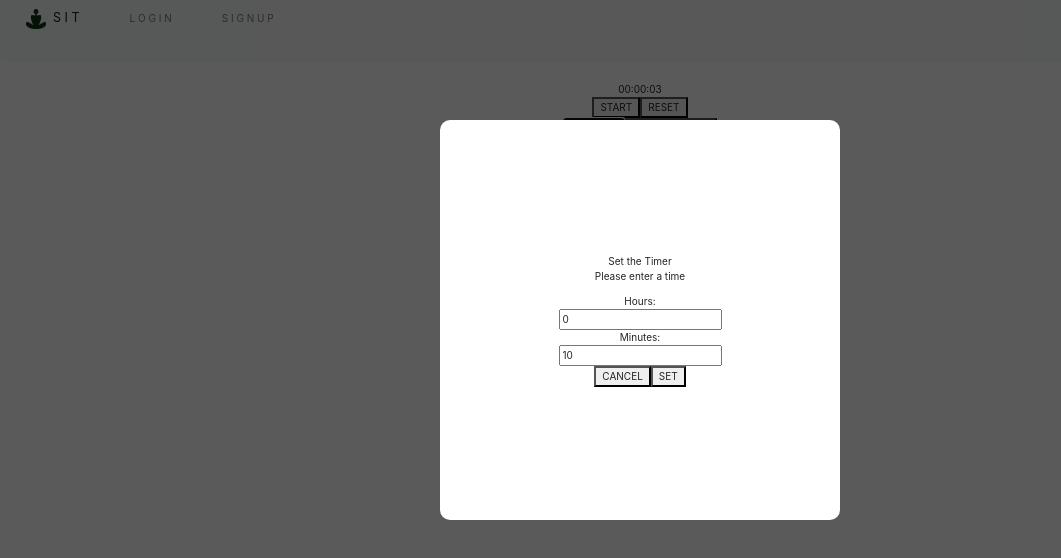
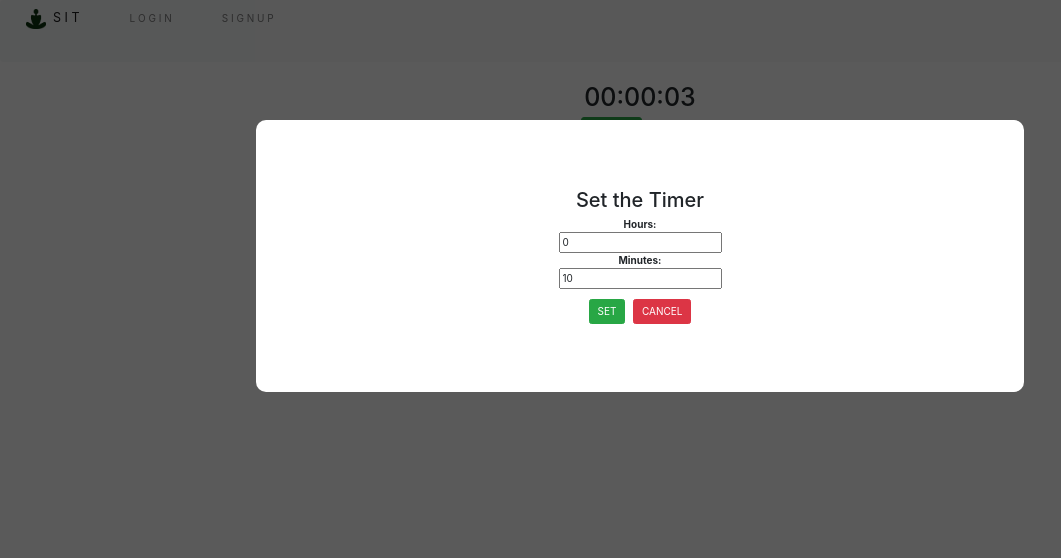
Before and after one commit to Loquen/sit, a React (Create React App) app: page /timer in a window 1280 px wide. Both pictures are taken after a click on the button "SET TIME". Shown: the top 558 px of the page, without its empty margins (0-1061 px from the left). Built offline with nearby package versions, Linux system fonts and the light colour scheme.

Commit message:
style modals and buttons

```diff
--- a/src/components/Modal/Modal.jsx
+++ b/src/components/Modal/Modal.jsx
@@ -30,7 +30,7 @@ class Modal extends Component {
 
     return (
       <div className={`${styles.Modal}`} >
-        <div className={`${styles.ModalBox}`} ref={this.wrapperRef}>
+        <div className={`${styles.ModalBox} ${this.props.modalClassName}`} ref={this.wrapperRef}>
           {this.props.children}
         </div>
       </div>
--- a/src/components/Modal/Modal.module.css
+++ b/src/components/Modal/Modal.module.css
@@ -17,7 +17,18 @@
   align-items: center;
   margin: 0px auto;
   background: white;
-  width: 50vmin;
-  height: 50vmin;
+  /* width: 200px; */
+  max-width: 60%;
+  /* height: 300px; */
+  max-height: 80%;
+  min-height: 40%;
   border-radius: 10px;
 }
+
+.ModalBox button {
+  margin-top: 10px;
+}
+
+.timer-modal {
+  margin: 10px;
+}
--- a/src/components/Modal/SetTimeModal.jsx
+++ b/src/components/Modal/SetTimeModal.jsx
@@ -1,4 +1,7 @@
 import React, { Component } from 'react';
+import { Button } from 'react-bootstrap';
+import './Modal.module.css'
+
 
 class SetTimeModal extends Component {
 
@@ -29,10 +32,9 @@ class SetTimeModal extends Component {
   render() {
     return (
       <>
-        <header>{this.props.title}</header>
+        <h2>{this.props.title}</h2>
 
-        <p>Please enter a time</p>
-        Hours:<input
+        <strong>Hours:</strong><input
           type='number'
           min='0'
           name='hour'
@@ -40,7 +42,7 @@ class SetTimeModal extends Component {
           value={this.state.hour}
           onChange={this.handleChange}
         />
-        Minutes:<input
+        <strong>Minutes:</strong><input
           type='number'
           min='0'
           name='minute'
@@ -49,8 +51,9 @@ class SetTimeModal extends Component {
           onChange={this.handleChange}
         />
         <footer>
-          <button onClick={this.props.closeModal}>CANCEL</button>
-          <button onClick={this.handleSubmit}>SET</button>
+          <Button variant='success' onClick={this.handleSubmit}>SET</Button>
+          &nbsp;&nbsp;&nbsp;
+          <Button variant='danger' onClick={this.props.closeModal}>CANCEL</Button>
         </footer>
       </>
     );
--- a/src/components/Modal/SetVideoModal.jsx
+++ b/src/components/Modal/SetVideoModal.jsx
@@ -1,18 +1,20 @@
 import React from 'react';
+import { Button } from 'react-bootstrap';
+import './VideoModal.css'
 
 const SetVideoModal = (props) => {
   return (
-    <div>
-      <header>{props.title}</header>
+    <div className='video-container'>
+      <h1>{props.title}</h1>
       {props.videoList.map(video => (
-        <div>
+        <div className='video-item'>
+          <img onClick={() => (props.setVideo(video.items[0].id))} src={video.items[0].snippet.thumbnails.default.url} alt='video'/>
           <p>{video.items[0].snippet.title}</p>
-          <img onClick={() => (props.setVideo(video.items[0].id))} src={video.items[0].snippet.thumbnails.default.url} alt='video'/>
+          <hr/>
         </div>
       ))}
       <footer>
-        <button onClick={props.closeModal}>CANCEL</button>
-        {/* <button onClick={props.setVideo}>SET</button> */}
+        <Button variant='danger' onClick={props.closeModal}>CANCEL</Button>
       </footer>
     </div>
   );
--- /dev/null
+++ b/src/components/Modal/VideoModal.css
@@ -0,0 +1,13 @@
+.video-container {
+  overflow-y: auto;
+  margin: 15px;
+}
+
+.video-item {
+  font-weight: bold;
+  margin-bottom: 20px;
+}
+
+.video-item:hover {
+  cursor: pointer;
+}
--- a/src/components/NavBar/NavBar.jsx
+++ b/src/components/NavBar/NavBar.jsx
@@ -7,17 +7,11 @@ import NavLink from 'react-bootstrap/NavLink';
 const NavBar = (props) => {
   let nav = props.user ?
       <>
-        {/* <NavLink componentClass={Link} href="/" to="/" active={location.pathname === '/'}>SIT</NavItem>
-        <NavItem componentClass={Link} href="/timer" to="/timer" active={location.pathname === '/timer'}>TIMER</NavItem>
-        <NavItem componentClass={Link} href="/visualize" to="/visualize" active={location.pathname === '/visualize'}>TIMER</NavItem>
-        <NavItem componentClass={Link} href="" to="" active={location.pathname === ''} onClick={props.handleLogout}>LOG OUT</NavItem> */}
-
-        <Nav.Link href='/timer'>T I M E R</Nav.Link>
-        <Nav.Link href='/visualize'>V I S U A L I Z E</Nav.Link>
-        <Nav.Link href='' className='justify-content-end' onClick={props.handleLogout}>L O G  O U T</Nav.Link>
+        <Nav.Link href='/timer' className='NavBar-link'>T I M E R</Nav.Link>
+        <Nav.Link href='/visualize' className='NavBar-link'>V I S U A L I Z E</Nav.Link>
+        <Nav.Link href='' className='NavBar-link' onClick={props.handleLogout}>L O G  O U T</Nav.Link>
       </>
     :
-
       <>
         <Nav.Link href='/login' className='NavBar-link'>L O G  I N</Nav.Link>
         <Nav.Link href='/signup' className='NavBar-link'>S I G N  U P</Nav.Link>
@@ -26,9 +20,9 @@ const NavBar = (props) => {
   return (
     <Navbar bg="light" variant="light">
       <Nav>
-      <Navbar.Brand href="#home">
+      <Navbar.Brand href="/">
         <img
-          alt=""
+          alt="Sit Logo"
           src="/sit.png"
           width="20"
           height="20"
--- a/src/components/Timer/Timer.jsx
+++ b/src/components/Timer/Timer.jsx
@@ -1,4 +1,5 @@
 import React, { Component } from 'react';
+import { Button } from 'react-bootstrap';
 
 function formatTime(seconds) {
   let hours = Math.floor(seconds / 3600).toString().padStart(2, '0');
@@ -29,9 +30,10 @@ class Timer extends Component {
   render() {
     return (
       <div>
-        <div>{formatTime(this.props.remainingTime)}</div>
-        <button onClick={this.props.handleTimer}>{this.props.isTiming ? 'STOP' : 'START'}</button>
-        <button onClick={this.props.resetTimer}>RESET</button>
+        <h1>{formatTime(this.props.remainingTime)}</h1>
+          <Button size='lg' variant={this.props.isTiming ? 'danger': 'success'} onClick={this.props.handleTimer}>{this.props.isTiming ? 'STOP' : 'START'}</Button>
+        &nbsp;&nbsp;&nbsp;
+        <Button variant='warning' onClick={this.props.resetTimer}>RESET</Button>
       </div>
     );
   }
--- a/src/components/TimerContainer/TimerContainer.jsx
+++ b/src/components/TimerContainer/TimerContainer.jsx
@@ -1,11 +1,12 @@
 import React, { Component } from 'react';
+import { Container } from 'react-bootstrap';
 import Timer from '../Timer/Timer';
 import Video from '../Video/Video';
 
 class TimerContainer extends Component {
   render() {
     return (
-      <div>
+      <Container>
         {this.props.videoId
           ? <Video
               videoId={this.props.videoId}
@@ -22,7 +23,7 @@ class TimerContainer extends Component {
               resetTimer={this.props.resetTimer}
             />
         }
-      </div>
+      </Container>
     );
   }
 }
--- a/src/pages/App/App.js
+++ b/src/pages/App/App.js
@@ -94,6 +94,8 @@ class App extends Component {
     this.setState({ user: userService.getUser() });
   }
 
+  /***********  M O D A L S ************/
+
   closeModal = () => {
     this.setState({
       showModal: false,
@@ -104,6 +106,7 @@ class App extends Component {
   handleSetTime = () => {
     this.setState({
       showModal: true,
+      modalClassName: 'timer-modal',
       showSetTimeModal: true
     });
   }
@@ -129,6 +132,7 @@ class App extends Component {
     this.setState({
       showModal: true,
       showSetTimeModal: false,
+      modalClassName: 'video-modal',
       videoList: videoList
     });
   }
@@ -205,6 +209,7 @@ class App extends Component {
               remainingTime={this.state.remainingTime}
               isTiming={this.state.isTiming}
               resetTimer={this.resetTimer}
+              modalClassName={this.state.modalClassName}
               showModal={this.state.showModal}
               closeModal={this.closeModal}
               setTimer={this.setTimer}
--- a/src/pages/TimerPage/TimerPage.css
+++ b/src/pages/TimerPage/TimerPage.css
@@ -0,0 +1,3 @@
+.option-btns {
+  margin: 10px;
+}
--- a/src/pages/TimerPage/TimerPage.jsx
+++ b/src/pages/TimerPage/TimerPage.jsx
@@ -1,8 +1,12 @@
 import React, { Component } from 'react';
+import { Button } from 'react-bootstrap';
+
 import TimerContainer from '../../components/TimerContainer/TimerContainer';
 import Modal from '../../components/Modal/Modal';
 import SetTimeModal from '../../components/Modal/SetTimeModal';
 import SetVideoModal from '../../components/Modal/SetVideoModal';
+
+import './TimerPage.css';
 
 class TimerPage extends Component {
   render() {
@@ -18,30 +22,31 @@ class TimerPage extends Component {
           showVideoPlayer={this.props.showVideoPlayer}
           videoId={this.props.videoId}
         />
-        <div className="option-btns">
-          <button onClick={this.props.handleSetTime}>SET TIME</button>
-          <button onClick={this.props.handleSetVideo}>CHOOSE VIDEO</button>
+        <div className='option-btns'>
+          <Button variant='secondary' onClick={this.props.handleSetTime}>SET TIME</Button>
+          &nbsp;&nbsp;&nbsp;
+          <Button variant='secondary' onClick={this.props.handleSetVideo}>CHOOSE VIDEO</Button>
         </div>
 
         <Modal
           show={this.props.showModal}
           closeModal={this.props.closeModal}
+          modalClassName={this.props.modalClassName}
         >
           {this.props.showSetTimeModal ? (
             <SetTimeModal
               setTimer={this.props.setTimer}
               closeModal={this.props.closeModal}
-                title="Set the Timer"
+              title='Set the Timer'
             />
           ) : (
             <SetVideoModal
               videoList={this.props.videoList}
               setVideo={this.props.setVideo}
               closeModal={this.props.closeModal}
-                title="Choose a Video"
+              title='Choose a Video'
             />
           )}
-
         </Modal>
       </div>
     );
```
Lines whose indentation alone changed are shown as unchanged.
